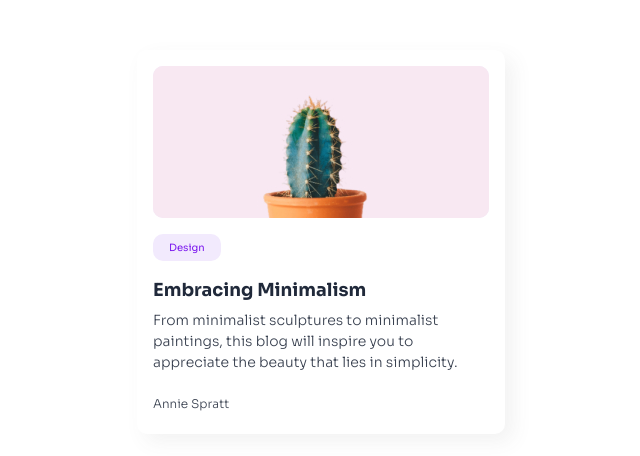
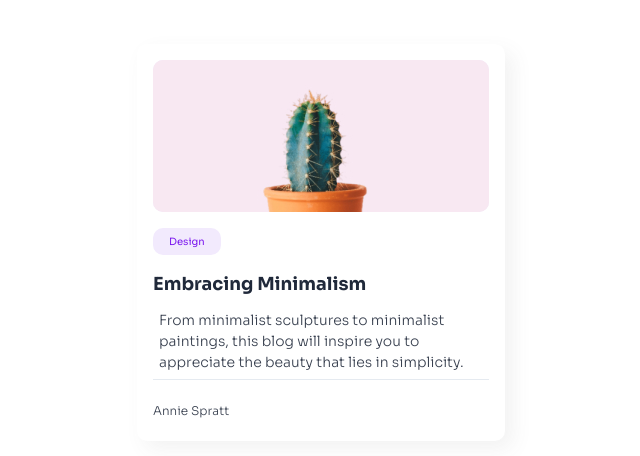
Before and after one commit to devulya/minimal-blog-card, a plain HTML site: page index.html in a window 1280 px wide. Shown: the part 158-614 px from the top of the page, without its empty margins (319-959 px from the left). Drawn offline with Linux system fonts and the light colour scheme.

Commit message:
feat: add line style

```diff
--- a/styles.css
+++ b/styles.css
@@ -88,8 +88,10 @@ body {
 .card__text {
   display: block;
   margin-bottom: 20px;
+  padding: 6px;
   color: var(--black-light);
   font-weight: 300;
+  border-bottom: 1px solid var(--grey);
 }
 
 .card__name {
```
